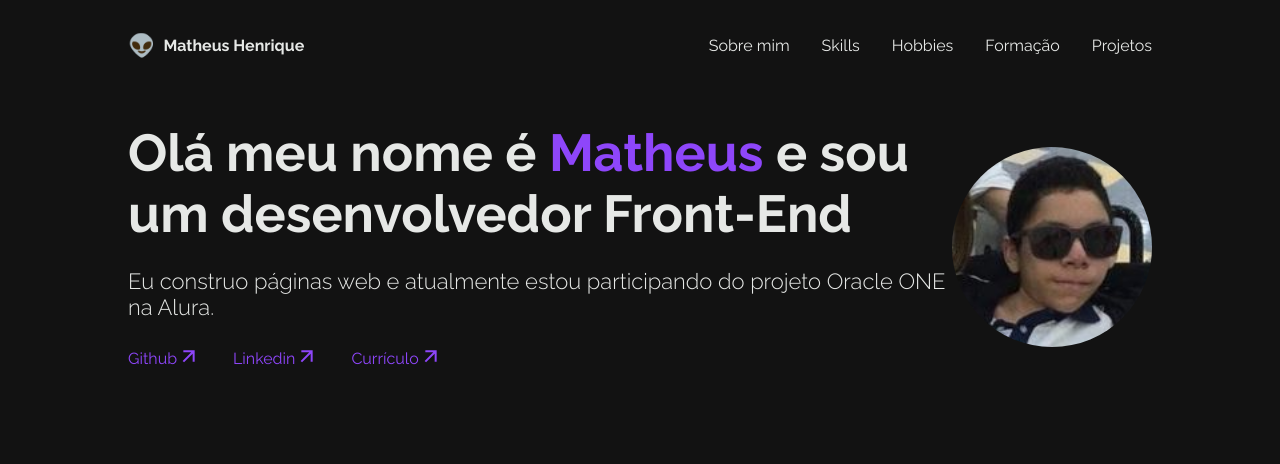
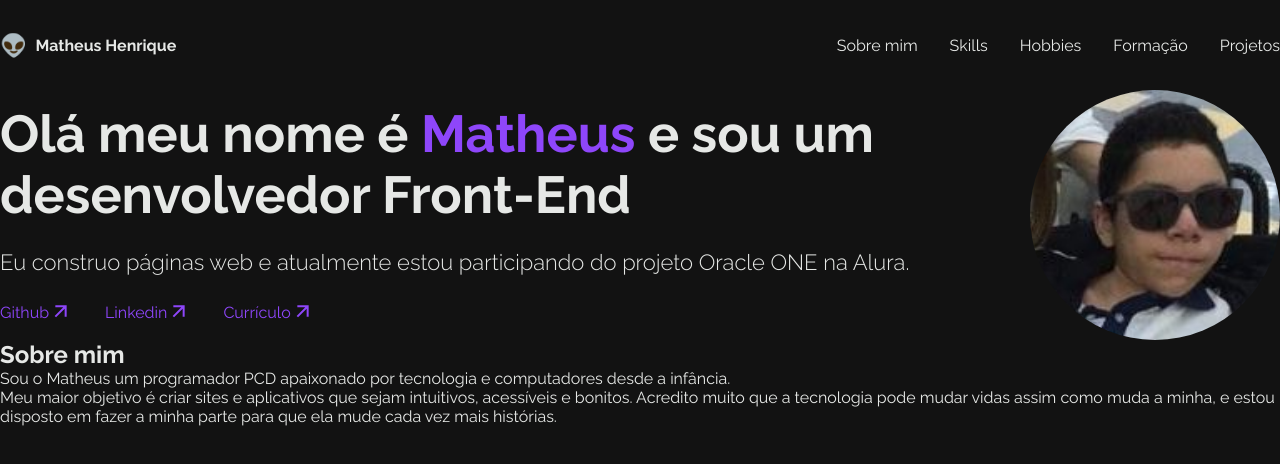
Before and after one commit to matheushenriqa/challenge-portfolio, a plain HTML site: page index.html in a window 1280 px wide. Drawn offline with Linux system fonts and the light colour scheme.

Commit message:
Html da seção sobre mim, removendo div de centralização

```diff
--- a/index.html
+++ b/index.html
@@ -12,7 +12,6 @@
       <title>Matheus Henrique | Portfólio</title>
    </head>
    <body>
-      <div class="center-container">
 
       <!-- HEADER -->
 
@@ -46,6 +45,17 @@
          </div>
          <img class="presentation__image" src="./img/photo.jpg" alt="">
       </section>
+
+      <!-- SOBRE MIM -->
+
+      <section class="about-me">
+         <div class="about-me__div center-div">
+            <h2 class="about-me__div__title">Sobre mim</h2>
+            <p class="about-me__div__text">Sou o Matheus um programador PCD apaixonado por tecnologia e computadores desde a infância. </p>
+            <p class="about-me__div__text">Meu maior objetivo é criar sites e aplicativos que sejam intuitivos, acessíveis e bonitos. Acredito muito que a tecnologia pode mudar vidas assim como muda a minha, e estou disposto em fazer a minha parte para que ela mude cada vez mais histórias.</p>
          </div>
+
+      </section>
+
    </body>
 </html>
```
Lines whose indentation alone changed are shown as unchanged.
